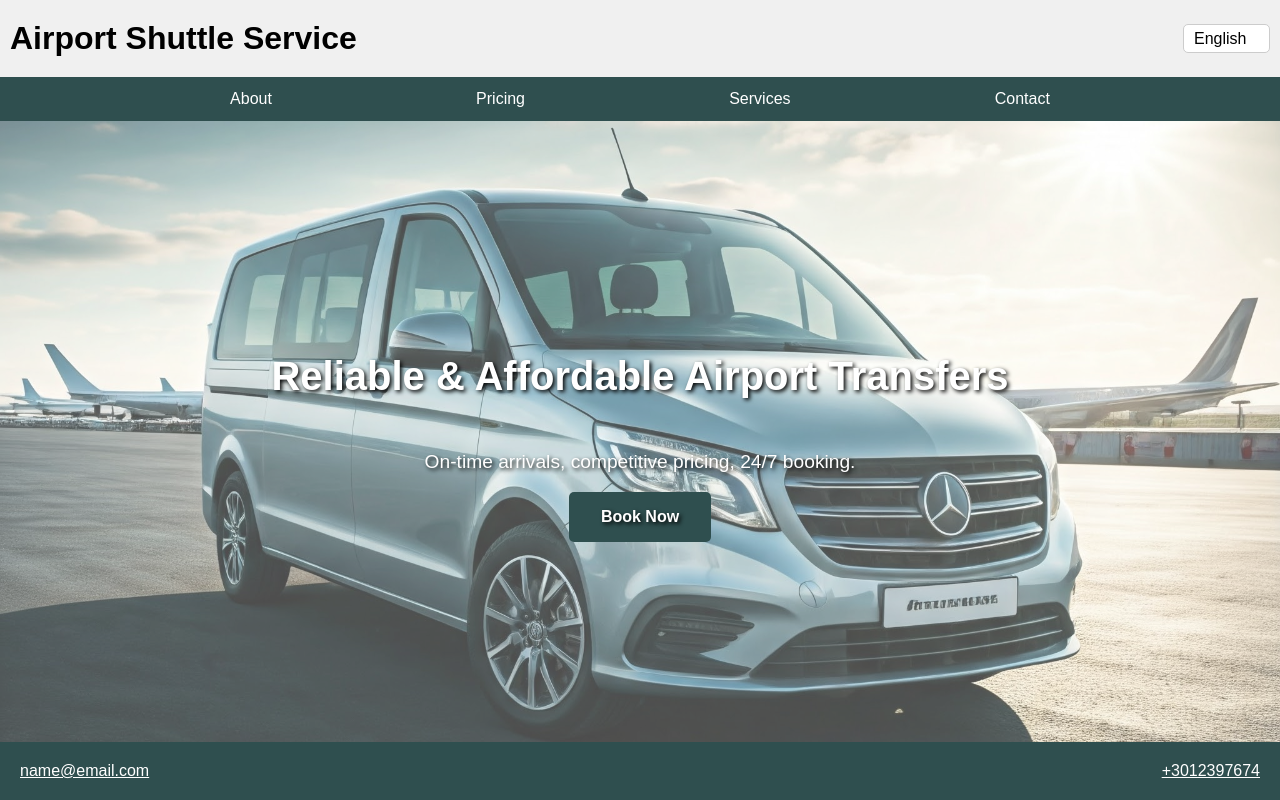
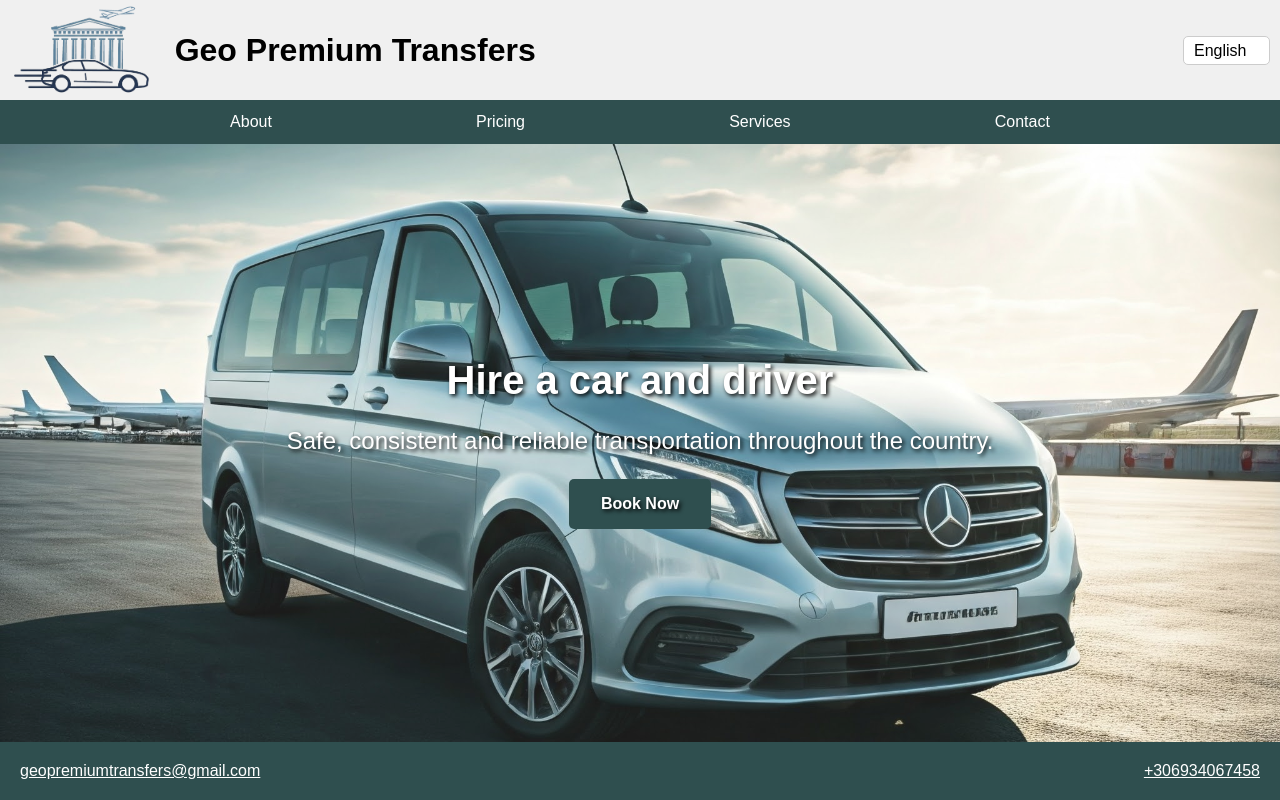
Before and after one commit to namaladj/namaladj.github.io, a plain HTML site: page index.html in a window 1280 px wide. Drawn offline with Linux system fonts and the light colour scheme.

Commit message:
Update 1. Initial feedback from JD
Added
* logo
* Greek text supplied by JD. In particular the services
Removed
* Unused languages
Changed
* Updated the script to process HTML and not just text

```diff
--- a/index.html
+++ b/index.html
@@ -3,7 +3,7 @@
 <head>
     <meta charset="UTF-8">
     <meta name="viewport" content="width=device-width, initial-scale=1.0">
-    <title>Airport Shuttle Service</title>
+    <title>Geo Premium Transfers</title>
     <style>
 
         body {
@@ -26,6 +26,12 @@
             flex-direction: column;
         }
 
+        .logo { /* Style for the logo */
+            height: 100px; /* Adjust height as needed */
+            margin-right: 10px; /* Space between logo and title */
+            margin-left: 10px; /* Space before logo */
+        }
+
         .header-top {
             display: flex;
             justify-content: space-between;
@@ -33,8 +39,22 @@
             align-items: center;
         }
 
+        .header-left { /* New div for logo and title */
+            display: flex;
+            align-items: center;
+        }
+
+        .header-right { /* New div for language selector */
+            display: flex;
+            align-items: center;
+        }
+
         .header-top h1 {
             margin: 0; /* Remove default h1 margin */
+        }
+
+        .left-align {
+            text-align: left;
         }
 
         nav {
@@ -84,7 +104,7 @@
             background-image: url('hero-background.jpg'); /* Path to your image */
             background-size: cover; /* Or contain, depending on your needs */
             background-position: center;
-            background-color: rgba(255, 255, 255, 0.3); /* Black with 30% opacity */
+            background-color: rgba(255, 255, 255, 0.1); /* Black with 30% opacity */
             background-blend-mode: overlay; /* Or multiply, screen, etc. */
             color: white;
             /* -webkit-text-stroke: 1px black; /* Outline width and color */
@@ -132,9 +152,14 @@
 
         main h2{
             font-size: 2.5rem;
+            margin: 0;
         }
 
         main p{
+            font-size: 1.5rem;
+        }
+
+        main li{
             font-size: 1.2rem;
         }
 
@@ -185,13 +210,11 @@
 <body>
     <header>
         <div class="header-top">
-            <h1>Airport Shuttle Service</h1>
-            <select id="language-select">
+            <div class="header-left"> <img class="logo" src="logo.png" alt="Logo"> <h1>Geo Premium Transfers</h1> </div>
+            <div class="header-right"> <select id="language-select">
                 <option value="en">English</option>
                 <option value="gr">Ελληνικά</option>
-                <option value="es">Spanish</option>
-                <option value="fr">French</option>
-            </select>
+            </select> </div>
         </div>
         <nav>
             <ul>
@@ -204,17 +227,17 @@
     </header>
 
     <main id="hero">
-        <h2 id="hero-title">Reliable & Affordable Airport Transfers</h2>
-        <p id="hero-subtitle">On-time arrivals, competitive pricing, 24/7 booking.</p>
+        <h2 id="hero-title">Hire a car and driver</h2>
+        <p id="hero-subtitle">Safe, consistent and reliable transportation throughout the country.</p>
         <a href="#booking" class="cta-button" id="book-now">Book Now</a>
     </main>
 
     <footer>
         <div>
-            <a href="mailto:name@email.com">name@email.com</a>
+            <a href="mailto:geopremiumtransfers@gmail.com">geopremiumtransfers@gmail.com</a>
         </div>
         <div>
-            <a href="tel:+3012397674">+3012397674</a>
+            <a href="tel:+30693406758">+306934067458</a>
         </div>
     </footer>
 
@@ -222,40 +245,54 @@
 
         const translations = {
                 en: { // English translations
-                    "hero-title": "Reliable & Affordable Airport Transfers",
-                    "hero-subtitle": "On-time arrivals, competitive pricing, 24/7 booking.",
-                    "about-text": "We are a dedicated airport shuttle service providing reliable and comfortable transportation.",
+                    "hero-title": "Hire a car and driver",
+                    "hero-subtitle": "Safe, consistent and reliable transportation throughout the country.",
+                    "nav-about": "About",
+                    "nav-pricing": "Pricing",
+                    "nav-services": "Services",
+                    "nav-contact": "Contact",
+                    "book-now": "Book Now",
+                    "about-heading": "About",
+                    "about-text": "We provide car hire with driver for your transportation needs.",
+                    "pricing-heading": "Pricing",
+                    "pricing-text": "Our pricing plans.",
+                    "services-heading": "Services",
+                    "services-text": `<p>Our list of services include:</p>
+                                      <ul>
+                                          <li>Argotourism</li>
+                                          <li>Transportation to/from airport</li>
+                                          <li>Transportation to/from the ports of Piraeus-Rafina-Lavrio</li>
+                                       </ul>
+                                       <p>Please call to discuss any special requirements.</p>
+                                `,
+                    "contact-heading": "Contact",
+                    "contact-text": "Contact information and form.",
                     // ... more English translations ...
                     },
-                es: { // Spanish translations
-                    "hero-title": "Traslados al aeropuerto confiables y asequibles",
-                    "hero-subtitle": "Llegadas a tiempo, precios competitivos, reservas 24/7.",
-                    "about-text": "Somos un servicio de transporte al aeropuerto dedicado que proporciona transporte confiable y cómodo.",
-                    // ... more Spanish translations ...
-                    },
-                fr: { // French translations
-                    "hero-title": "Transferts aéroport fiables et abordables",
-                    "hero-subtitle": "Arrivées à l'heure, prix compétitifs, réservations 24h/24 et 7j/7.",
-                    "about-text": "Nous sommes un service de navette aéroport dédié fournissant un transport fiable et confortable.",
-                    // ... more French translations ...
-                    },
                 gr: { // Greek translations
-                    "hero-title": "Αξιόπιστες και προσιτές μεταφορές από το αεροδρόμιο",
-                    "hero-subtitle": "Έγκαιρες αφίξεις, ανταγωνιστικές τιμές, κράτηση 24/7.",
+                    "hero-title": "Ενοικίαση Αυτοκινήτου με οδηγό",
+                    "hero-subtitle": "Μεταφορά με ασφάλεια και συνέπεια σε όλη την χώρα.",
                     "nav-about": "Σχετικά",
                     "nav-pricing": "Τιμολόγηση",
                     "nav-services": "Υπηρεσίες",
                     "nav-contact": "Επαφή",
                     "book-now": "Κράτηση",
                     "about-heading": "Σχετικά",
-                    "about-text": "Είμαστε μια αποκλειστική υπηρεσία μεταφοράς από/προς το αεροδρόμιο παρέχοντας αξιόπιστη και άνετη μεταφορά.",
+                    "about-text": "Παρέχουμε ενοικίαση αυτοκινήτου με οδηγό για τις μεταφορικές σας ανάγκες.",
                     "pricing-heading": "Τιμολόγηση",
                     "pricing-text": "Τα τιμολογιακά μας σχέδια.",
                     "services-heading": "Υπηρεσίες",
-                    "services-text": "Κατάλογος των υπηρεσιών μας.",
+                    "services-text": `<p>Η λίστα των υπηρεσιών μας περιλαμβάνει:</p>
+                                      <ul>
+                                          <li>Αγροτουρισμός</li>
+                                          <li>Μεταφορά από και προς Αεροδρόμιο</li>
+                                          <li>Μεταφορά από και προς τα λιμάνια Πειραιά-Ραφήνα-Λαύριο</li>
+                                       </ul>
+                                       <p>Καλέστε για να συζητήσετε τυχόν ειδικές απαιτήσεις.</p>
+                                `,
                     "contact-heading": "Επαφή",
                     "contact-text": "Στοιχεία επικοινωνίας και φόρμα.",
-                    // ... more English translations ...
+                    // ... more Greek translations ...
                     },
                 // ... more languages ...
                 };
@@ -270,7 +307,7 @@
                     if (selectedTranslations.hasOwnProperty(elementId)) {
                         const element = document.getElementById(elementId);
                         if (element) {
-                            element.textContent = selectedTranslations[elementId];
+                            element.innerHTML = selectedTranslations[elementId];
                         }
                     }
                 }
@@ -284,19 +321,19 @@
 
             switch (page) {
                 case 'about':
-                    newContent = '<h2 id="about-heading">About</h2><p id="about-text">We are a dedicated airport shuttle service providing reliable and comfortable transportation.</p>';
+                    newContent = '<h2 id="about-heading"></h2><p id="about-text"></p>';
                     break;
                 case 'pricing':
-                    newContent = '<h2 id="pricing-heading">Pricing</h2><p id="pricing-text">Our pricing plans.</p>';
+                    newContent = '<h2 id="pricing-heading"></h2><p id="pricing-text"></p>';
                     break;
                 case 'services':
-                    newContent = '<h2 id="services-heading">Services</h2><p id="services-text">List of our services.</p>';
+                    newContent = '<h2 id="services-heading"></h2><div id="services-text" class="left-align"></div>';
                     break;
                 case 'contact':
-                    newContent = '<h2 id="contact-heading">Contact Us</h2><p id="contact-text">Contact information and form.</p>';
+                    newContent = '<h2 id="contact-heading"></h2><p id="contact-text"></p>';
                     break;
                 default:
-                    newContent = '<h2 id="hero-title">Reliable & Affordable Airport Transfers</h2><p id="hero-subtitle">On-time arrivals, competitive pricing, 24/7 booking.</p><a href="#booking" class="cta-button">Book Now</a>';
+                    newContent = '<h2 id="hero-title"></h2><p id="hero-subtitle"></p>';
                     break;
             }
 
```
